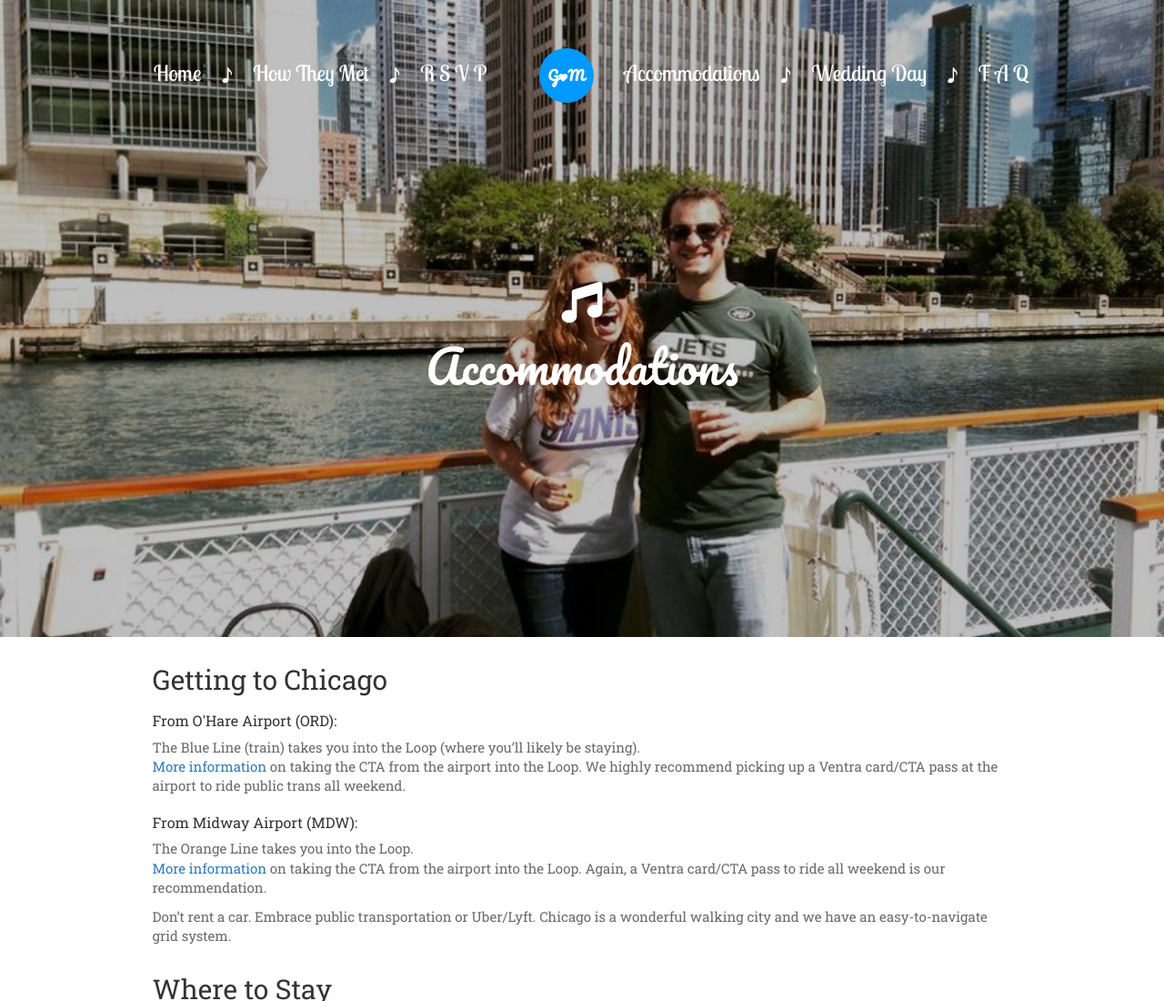
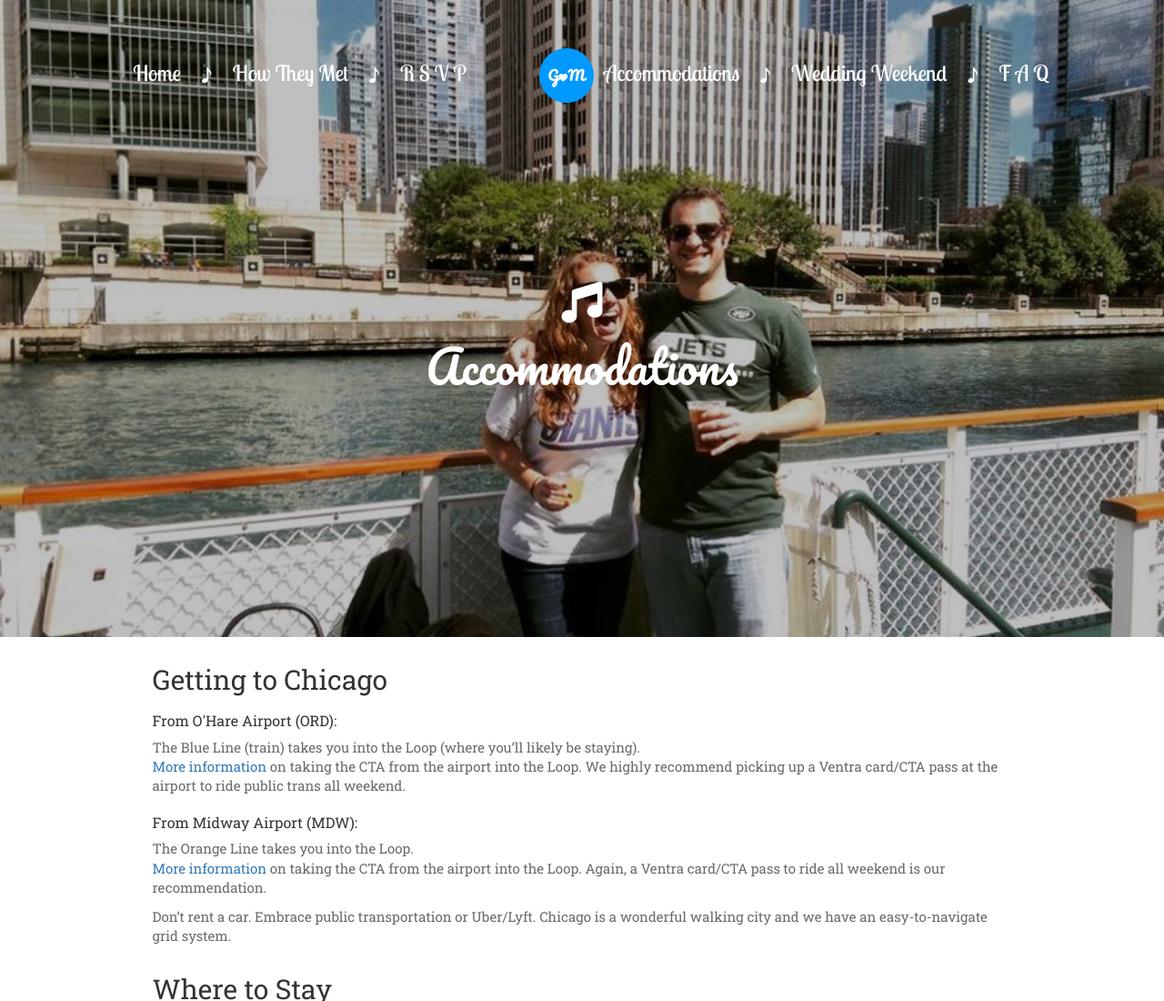
Before and after one commit to gsauns/bootus, a plain HTML site: page accommodations.html in a window 1280 px wide. Shown: the top 1100 px of the page at 91% size. Drawn offline with Linux system fonts and the light colour scheme.

Commit message:
changed “day” to “weekend”

```diff
--- a/accommodations.html
+++ b/accommodations.html
@@ -56,7 +56,7 @@
                         <a href="accommodations.html">Accommodations</a>
                     </li>
                 	<li>
-                    	 <a href="wedding-day.html">Wedding Day</a>
+                    	 <a href="wedding-day.html">Wedding Weekend</a>
                     </li>
                     <li>
                         <a href="faq.html">F A Q</a>
```
Also changed, not shown: faq.html (+1 -1 lines), how-they-met.html (+1 -1 lines), index.html (+1 -1 lines), rsvp-test.html (+1 -1 lines), rsvp.html (+1 -1 lines), wedding-day.html (+1 -1 lines).
